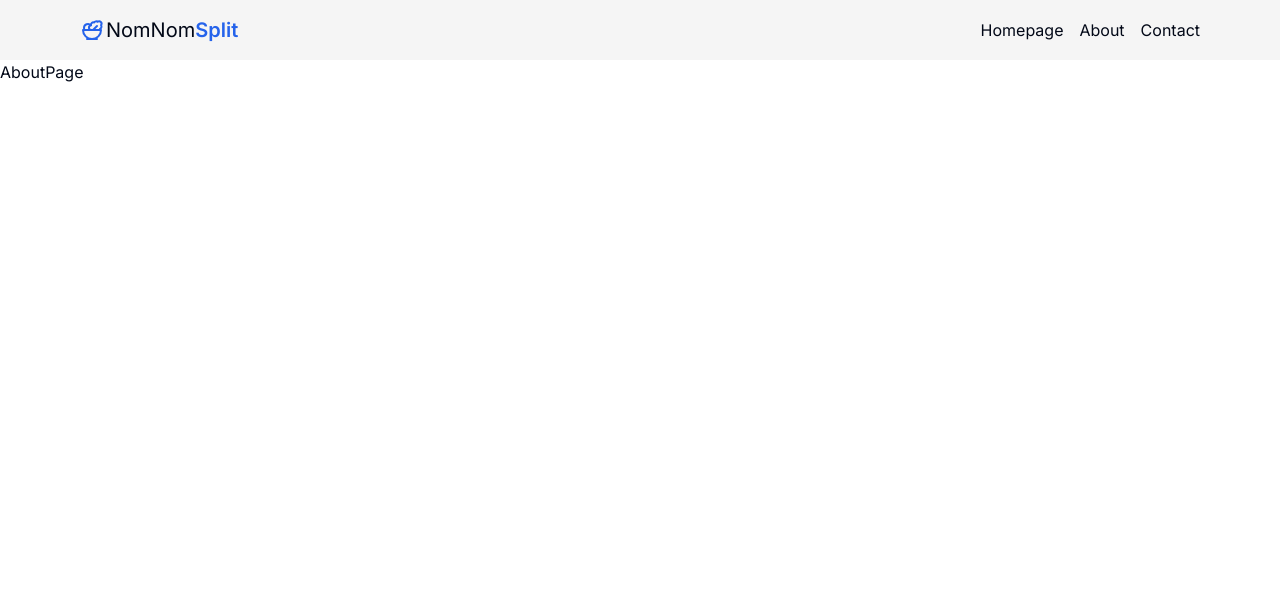
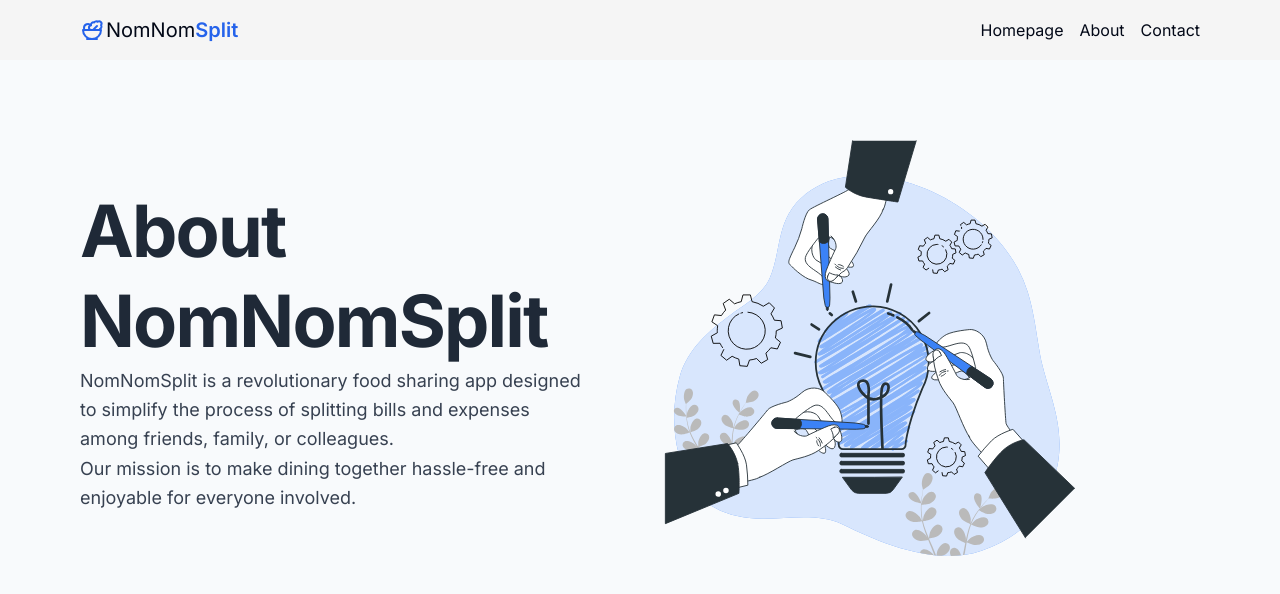
Before and after one commit to Shamselgazzar/nom-nom-split, a Next.js app: page /about in a window 1280 px wide. Shown: the top 594 px of the page. Built offline with nearby package versions, Linux system fonts and the light colour scheme.

Commit message:
about page added

```diff
--- a/src/app/about/page.tsx
+++ b/src/app/about/page.tsx
@@ -1,7 +1,38 @@
-import React from 'react';
+import MaxWidthWrapper from '@/components/MaxWidthWrapper';
+import Image from 'next/image';
 
 const AboutPage = () => {
-  return <div>AboutPage</div>;
+  return (
+    <div className="bg-slate-50">
+      <MaxWidthWrapper className="py-16 flex flex-col lg:flex-row items-center">
+        <div className="lg:w-1/2 lg:pr-12 mb-8 lg:mb-0">
+          <h4 className='relative w-fit font-bold !leading-tight text-balance tracking-tight
+            text-gray-800 text-5xl md:text-6xl lg:text-7xl'>
+            About NomNomSplit
+          </h4>
+          <p className="text-lg text-gray-700 leading-relaxed text-center lg:text-left">
+            NomNomSplit is a revolutionary food sharing app designed to simplify
+            the process of splitting bills and expenses among friends, family, or
+            colleagues.
+          </p>
+          <p className="text-lg text-gray-700 leading-relaxed text-center lg:text-left">
+            Our mission is to make dining together hassle-free and
+            enjoyable for everyone involved.
+          </p>
+        </div>
+        <div className="lg:w-1/2">
+          <Image
+            src="/Collab-bro.svg"
+            alt="About NomNomSplit"
+            width={450}
+            height={300}
+            className="rounded-lg"
+          />
+        </div>
+      </MaxWidthWrapper>
+    </div>
+
+  );
 };
 
 export default AboutPage;
```
Also changed, not shown: public/Collab-bro.svg (added).
